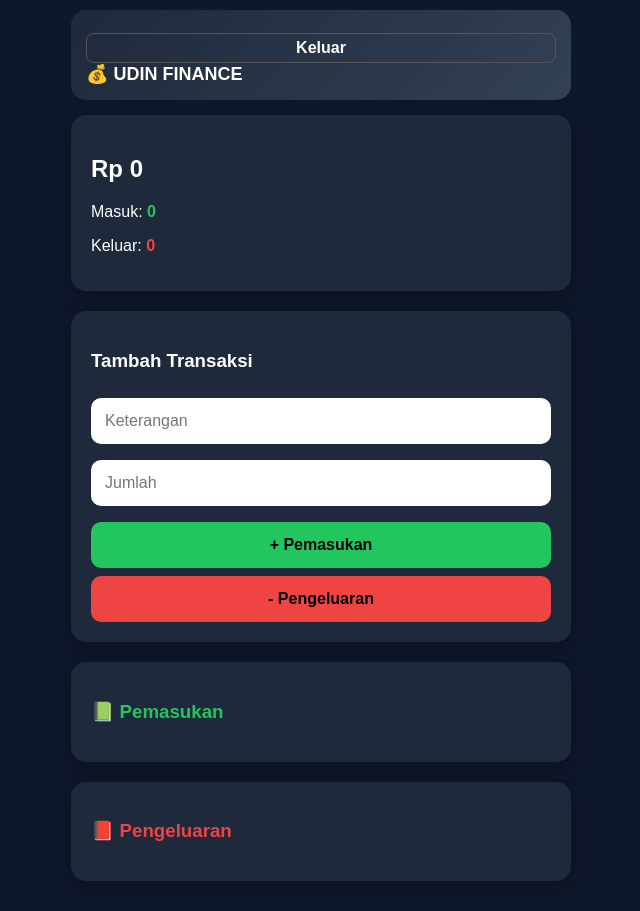
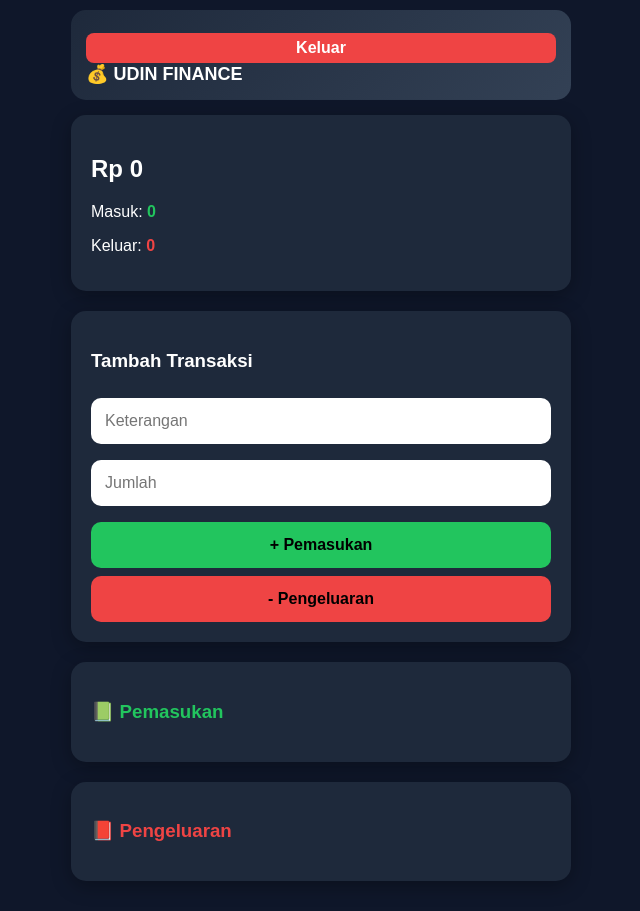
Before and after one commit to richudin/rich-udin, a website: page public/index.html in a window 1280 px wide. Shown: the whole page, without its empty margins (319-959 px from the left). Drawn offline with Linux system fonts and the light colour scheme; no server answers; sample sign-in values are in the browser's storage.

Commit message:
style logout bbutton

```diff
--- a/public/index.html
+++ b/public/index.html
@@ -35,6 +35,19 @@ body {
   padding: 15px;
   border-radius: 15px;
   margin-bottom: 15px;
+}
+.logout-btn {
+  background: #ef4444; /* merah */
+  color: white;
+  border: none;
+  padding: 6px 12px;
+  border-radius: 8px;
+  cursor: pointer;
+  float: right;
+}
+
+.logout-btn:hover {
+  background: #dc2626;
 }
 
 .header h1 {
@@ -171,7 +184,7 @@ li {
 
   <!-- HEADER -->
   <div class="header">
-    <button class="logout" onclick="logout()">Keluar</button>
+    <button class="logout-btn" onclick="logout()">Keluar</button>
     <h1>💰 UDIN FINANCE</h1>
   </div>
 
```
